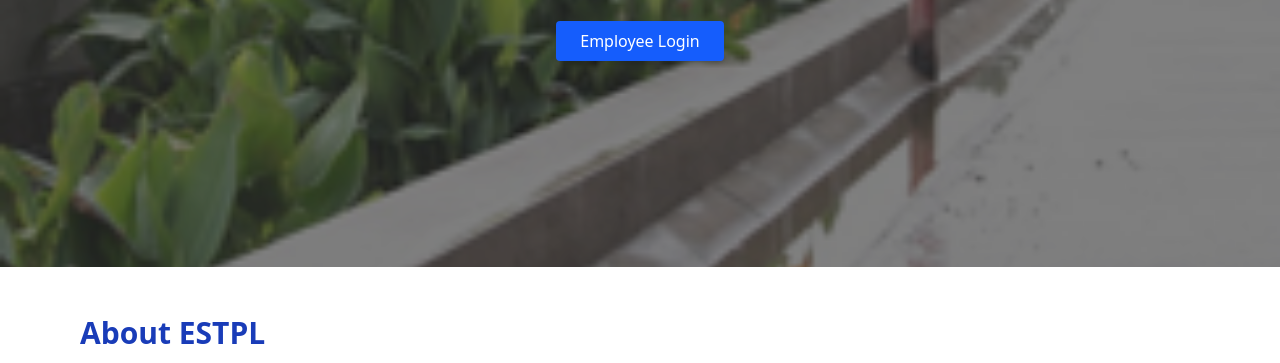
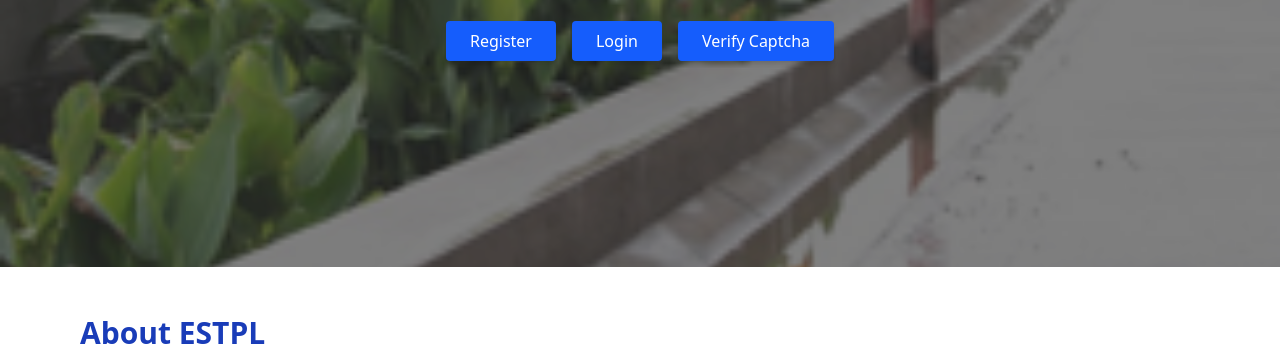
Before and after one commit to ytshantanu03/ayush, a website: page src/index.html in a window 1280 px wide. Shown: the part 437-800 px from the top of the page. Drawn offline with Linux system fonts and the light colour scheme.

Commit message:
3rd comit

```diff
--- a/src/index.html
+++ b/src/index.html
@@ -261,22 +261,34 @@
 
       <!-- Dark Overlay for Better Text Contrast -->
       <div class="absolute inset-0 bg-black/50"></div>
-      <!-- Adjust opacity (e.g., /30, /50) -->
 
       <!-- Overlay Content (Text & Button) -->
       <div
         class="absolute top-0 left-0 w-full h-full flex flex-col justify-center items-center text-center text-white px-4"
       >
         <h2 class="text-4xl md:text-5xl font-bold text-blue-300 drop-shadow-lg">
-          <!-- Changed to lighter blue for contrast -->
           Ecologique Science Technik (I) Pvt. Ltd.
         </h2>
         <p class="mt-2 text-xl font-semibold">Committed to the Planet.</p>
-        <button
-          class="mt-6 bg-blue-600 hover:bg-blue-700 text-white px-6 py-2 rounded shadow-md transition-colors"
-        >
-          Employee Login
-        </button>
+
+        <!-- Button Group - Horizontal Layout -->
+        <div class="flex flex-wrap justify-center gap-4 mt-6">
+          <button
+            class="bg-blue-600 hover:bg-blue-700 text-white px-6 py-2 rounded shadow-md transition-colors"
+          >
+            Register
+          </button>
+          <button
+            class="bg-blue-600 hover:bg-blue-700 text-white px-6 py-2 rounded shadow-md transition-colors"
+          >
+            Login
+          </button>
+          <button
+            class="bg-blue-600 hover:bg-blue-700 text-white px-6 py-2 rounded shadow-md transition-colors"
+          >
+            Verify Captcha
+          </button>
+        </div>
       </div>
     </section>
 
```
Also changed, not shown: src/output.css.
